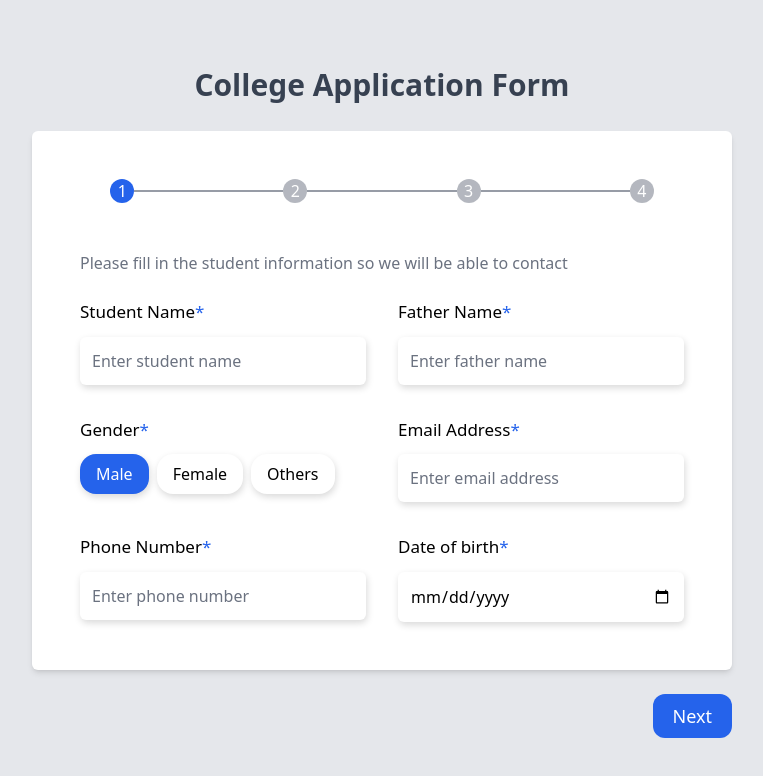
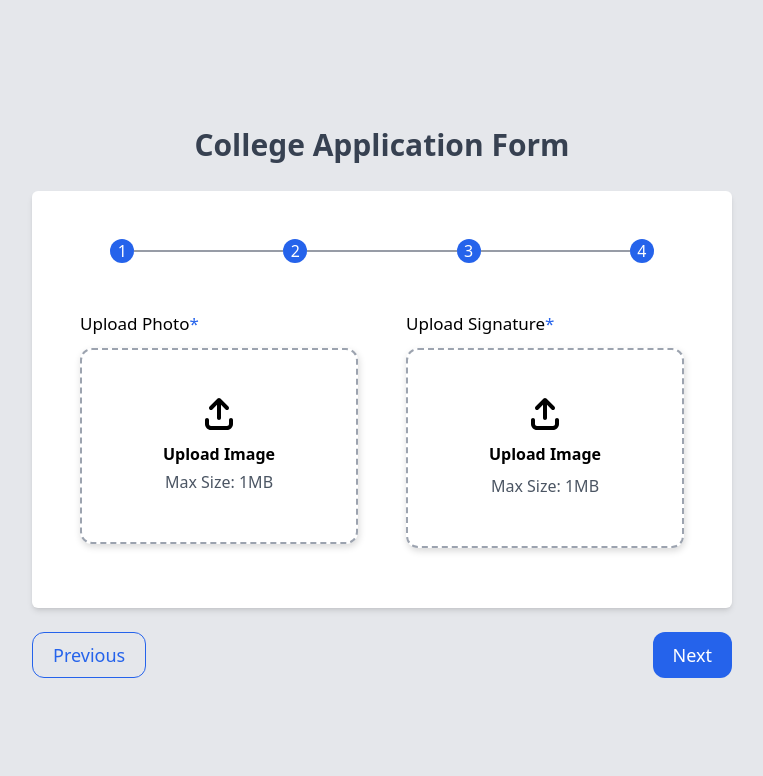
Before and after one commit to RameshBlue/student-application-form, a React (Vite) app: page / in a window 1280 px wide. Shown: the top 776 px of the page, without its empty margins (258-1021 px from the left). Built offline with nearby package versions, Linux system fonts and the light colour scheme.

Commit message:
photo upload changes

```diff
--- a/src/components/PageFour.jsx
+++ b/src/components/PageFour.jsx
@@ -22,10 +22,10 @@ const PageFour = ({ isComplete }) => {
 
     const ValidationSchema = Yup.object().shape({
         photo: Yup.mixed().required("Photo is required").test("fileSize", "File size is too large", function (value) {
-            return value != null && value.size <= 200000;
+            return value != null && value.size <= 1000000;
         }),
         signature: Yup.mixed().required("Photo is required").test("fileSize", "File size is too large", function (value) {
-            return value != null && value.size <= 200000;
+            return value != null && value.size <= 1000000;
         })
     })
 
@@ -48,11 +48,11 @@ const PageFour = ({ isComplete }) => {
                     <div className='flex flex-col text-center items-center rounded-xl shadow-[1px_3px_7px_0.05px_rgba(0,0,0,0.15)] border-[2px] border-dashed border-gray-400 p-12 cursor-pointer' onClick={() => { photoRef.current.click() }}>
                         <img className='w-8 h-8 mb-2' src={UploadIcon} alt="uploadicon" />
                         <p className='mb-1 mt-1 font-semibold'>Upload Image</p>
-                        <p className='text-gray-600'>Max Size: 2MB</p>
+                        <p className='text-gray-600'>Max Size: 1MB</p>
                     </div>
                     <input className='hidden' name="photo" type="file" accept='image/*' ref={photoRef} onChange={(e) => {
-                        setPhotoName(e.target.files[0].name);
                         setFieldValue("photo", e.target.files[0]);
+                        e.target.files[0].size <= 1000000 ? setPhotoName(e.target.files[0].name) : setPhotoName(undefined);
                     }} />
                     <p>{photoName}</p>
                     {errors.photo ? <p className='text-red-600'>{errors.photo}</p> : null}
@@ -62,11 +62,11 @@ const PageFour = ({ isComplete }) => {
                     <div className='flex flex-col text-center items-center rounded-xl shadow-[1px_3px_7px_0.05px_rgba(0,0,0,0.15)] border-[2px] border-dashed border-gray-400 p-12 cursor-pointer' onClick={() => { signatureRef.current.click() }}>
                         <img className='w-8 h-8 mb-2' src={UploadIcon} alt="uploadicon" />
                         <p className='mb-2 mt-1 font-semibold'>Upload Image</p>
-                        <p className='text-gray-600'>Max Size: 2MB</p>
+                        <p className='text-gray-600'>Max Size: 1MB</p>
                     </div>
                     <input className='hidden' name="signature" type="file" accept='image/*' ref={signatureRef} onChange={(e) => {
-                        setSigantureName(e.target.files[0].name);
                         setFieldValue("signature", e.target.files[0]);
+                        e.target.files[0].size <= 1000000 ? setSigantureName(e.target.files[0].name) : setSigantureName(undefined);
                     }} />
                     <p>{sigantureName}</p>
                     {errors.signature ? <p className='text-red-600'>{errors.signature}</p> : null}
--- a/src/context/PageContext.jsx
+++ b/src/context/PageContext.jsx
@@ -4,7 +4,7 @@ export const pageContext = createContext();
 
 function PageProvider({ children }) {
 
-    const [currentPage, setCurrentPage] = useState(1);
+    const [currentPage, setCurrentPage] = useState(4);
     const [currentSubmitButton, setcurrentSubmitButton] = useState();
     const [changePage, setChangePage] = useState(false);
 
```
